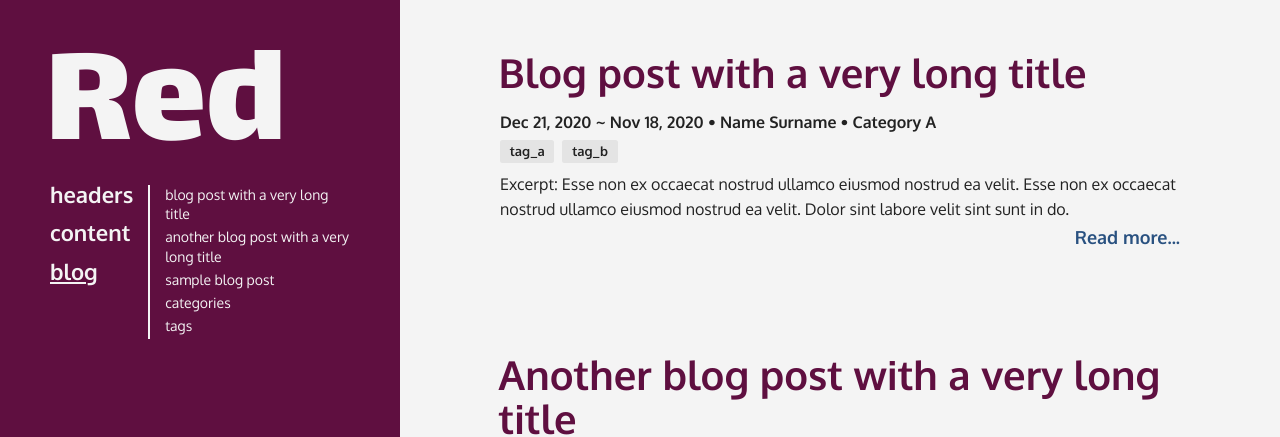
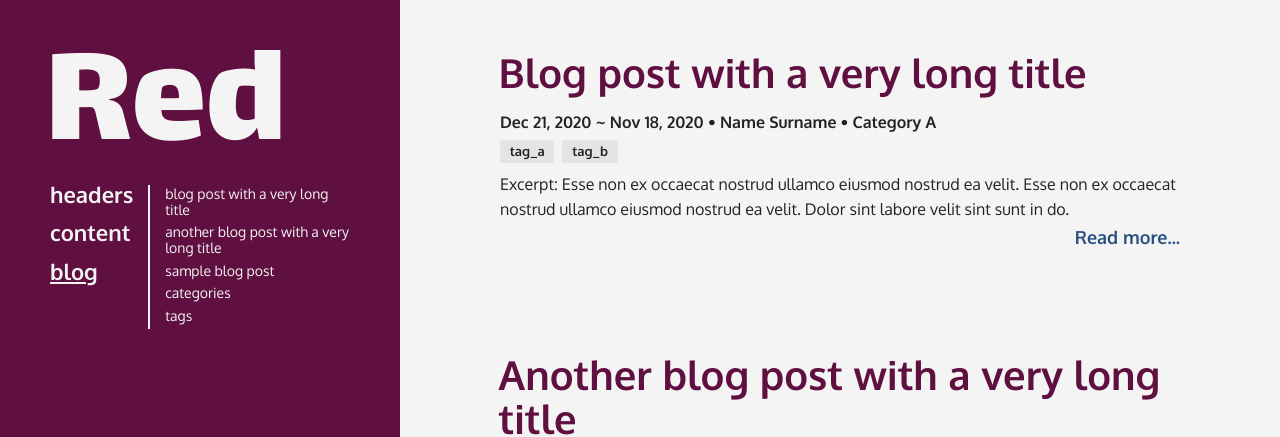
Before and after one commit to rafalkaron/r-jekyll-theme, a Jekyll site: the page built from blog.md, in a window 1280 px wide. Shown: the top 437 px of the page. Built offline with Jekyll 4.4.1, drawn with Linux system fonts in a browser that asks for light colours; some web fonts are replaced.

Commit message:
nav update

```diff
--- a/_sass/r/layout/desktop.scss
+++ b/_sass/r/layout/desktop.scss
@@ -124,8 +124,8 @@ div#toc-pages li {
 }
 div#toc-sections li {
     list-style: none;
-    padding-bottom: 0.25em;
-    line-height: 1.2em;
+    padding-bottom: 0.4em;
+    line-height: 1em;
 }
 
 /* Navigation links */
```
